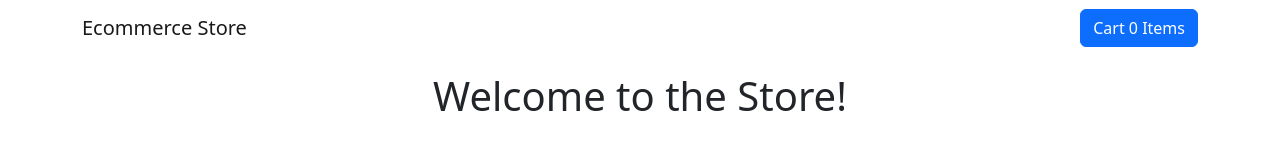
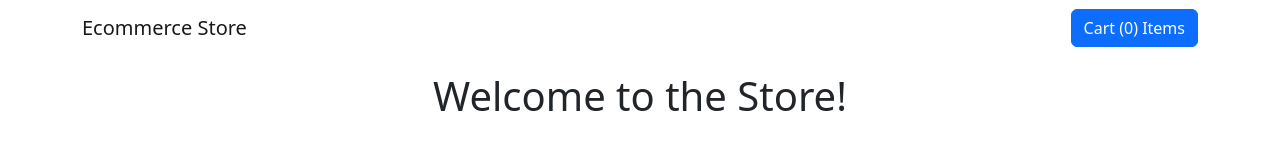
Before and after one commit to d85/react-stripe-example, a React (Create React App) app: page / in a window 1280 px wide. Shown: the top 142 px of the page. Built offline with nearby package versions, Linux system fonts and the light colour scheme.

Commit message:
Show number of cart items

```diff
--- a/src/components/Navbar.js
+++ b/src/components/Navbar.js
@@ -1,10 +1,14 @@
 import { Button, Container, Navbar, Modal } from 'react-bootstrap'
-import { useState } from 'react'
+import { useState, useContext } from 'react'
+import { CartContext } from '../CartContext'
 
 function NavbarComponent() {
+  const cart = useContext(CartContext)
   const [show, setShow] = useState(false)
   const handleClose = () => setShow(false)
   const handleShow = () => setShow(true)
+
+  const productsCount = cart.items.reduce((sum, product) => sum + product.quantity, 0)
 
   return (
     <>
@@ -12,7 +16,7 @@ function NavbarComponent() {
         <Navbar.Brand href="/">Ecommerce Store</Navbar.Brand>
         <Navbar.Toggle />
         <Navbar.Collapse className="justify-content-end">
-          <Button onClick={handleShow}>Cart 0 Items</Button>
+          <Button onClick={handleShow}>Cart ({productsCount}) Items</Button>
         </Navbar.Collapse>
       </Navbar>
       <Modal show={show} onHide={handleClose}>
```
